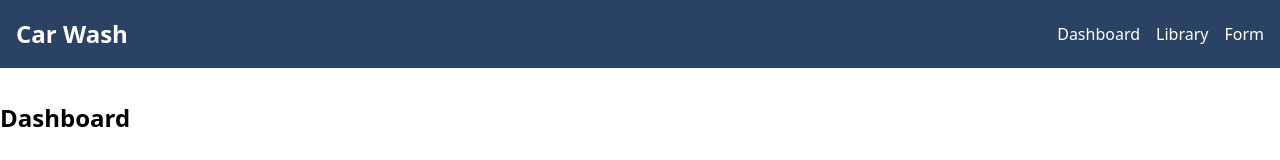
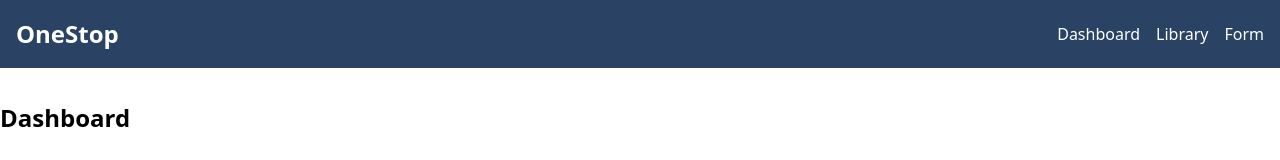
Before and after one commit to Kwaleyela-Ikafa/carwash-inventory-front-end, a React (Create React App) app: page / in a window 1280 px wide. Shown: the top 160 px of the page. Built offline with nearby package versions, Linux system fonts and the light colour scheme; no server answers.

Commit message:
update name

```diff
--- a/src/components/Navbar.tsx
+++ b/src/components/Navbar.tsx
@@ -4,7 +4,7 @@ const Navbar = () => {
   return (
     <nav className="bg-blue-900 p-4">
       <div className="container mx-auto flex justify-between items-center">
-        <a className="text-white text-2xl font-bold" href="/">Car Wash</a>
+        <a className="text-white text-2xl font-bold" href="/">OneStop</a>
         <div className="space-x-4">
           <a className="text-white hover:underline" href="/">Dashboard</a>
           <a className="text-white hover:underline" href="/library">Library</a>
```
